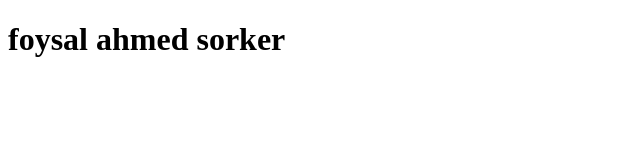
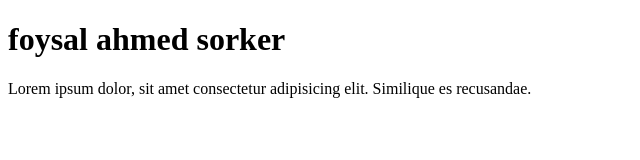
Before and after one commit to simcity4006/secord-website, a plain HTML site: page index.html in a window 1280 px wide. Shown: the whole page, without its empty margins (0-640 px from the left). Drawn offline with Linux system fonts and the light colour scheme.

Commit message:
ptag-added

```diff
--- a/index.html
+++ b/index.html
@@ -8,5 +8,6 @@
 </head>
 <body>
     <h1>foysal ahmed sorker</h1>
+    <p>Lorem ipsum dolor, sit amet consectetur adipisicing elit. Similique es recusandae.</p>
 </body>
 </html>
```
